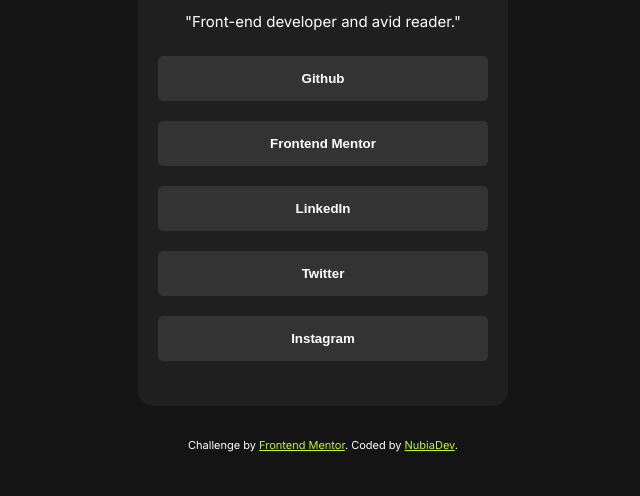
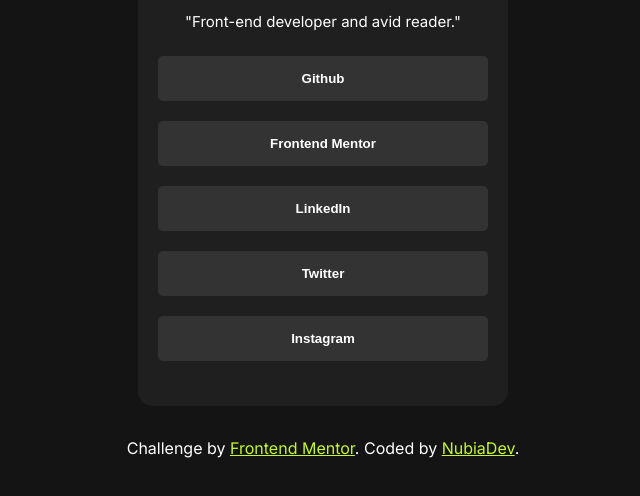
Before and after one commit to Ajaiyeoba/FrontendMentor_social-links-profile, a plain HTML site: page index.html in a window 1280 px wide. Shown: the part 338-834 px from the top of the page, without its empty margins (317-957 px from the left). Drawn offline with Linux system fonts and the light colour scheme.

Commit message:
update index.html

```diff
--- a/index.html
+++ b/index.html
@@ -14,11 +14,7 @@
 
   <title>Frontend Mentor | Social links profile</title>
 <link rel="stylesheet" href="style.css">
-  <!-- Feel free to remove these styles or customise in your own stylesheet 👍 -->
-  <style>
-    .attribution { font-size: 11px; text-align: center; }
-    .attribution a { color: hsl(0, 0%, 100% }
-    </style>
+
 </head>
 <body>
 <div class="container">
```
